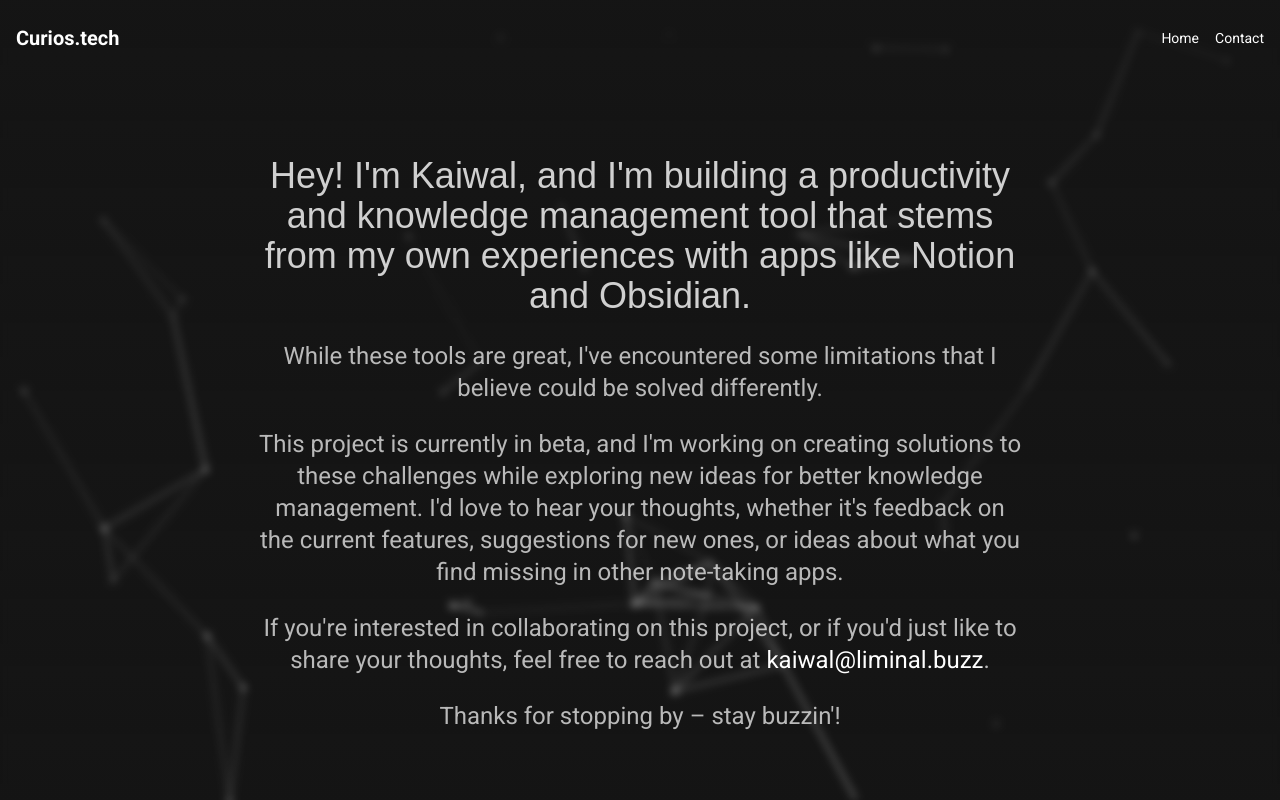
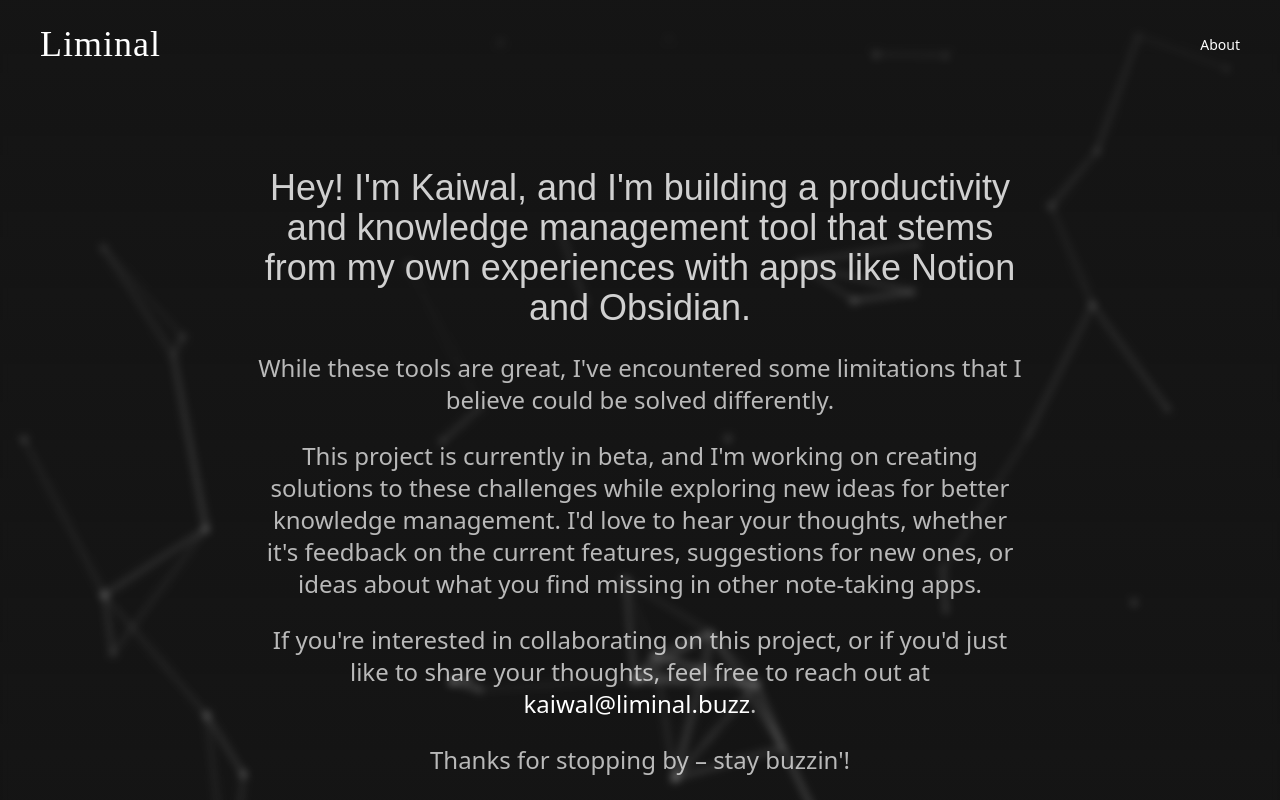
Before and after one commit to KaiwalPanchal/liminalfinal, a Next.js app: page /about in a window 1280 px wide. Shown: the top 800 px of the page. Built offline with nearby package versions, Linux system fonts and the light colour scheme.

Commit message:
Update page.tsx

```diff
--- a/src/app/about/page.tsx
+++ b/src/app/about/page.tsx
@@ -1,43 +1,30 @@
-import { useEffect, useRef } from "react";
+/* eslint-disable @typescript-eslint/no-explicit-any */
+"use client";
+import { useRef, useEffect } from "react";
 import { motion } from "framer-motion";
-import Link from "next/link";
-import { Roboto } from "next/font/google";
 
-const roboto = Roboto({
-  weight: ["400", "700"],
-  subsets: ["latin"],
-  display: "swap",
-});
-
-export default function About() {
+export default function Component() {
   return (
-    <div
-      className={`min-h-screen flex flex-col relative overflow-hidden dark ${roboto.className}`}
-    >
+    <div className="min-h-screen flex flex-col relative overflow-hidden font-handwritten dark">
       <BackgroundAnimation />
 
       <div className="absolute inset-0 bg-gradient-to-b from-[#151515]/80 to-[#151515]/20 backdrop-blur-sm z-10"></div>
 
-      <header className="container mx-auto px-4 py-6 flex justify-between items-center relative z-20">
+      <header className="container mx-auto px-10 py-6 flex justify-between items-center relative z-20">
         <div className="flex items-center space-x-2">
-          <Link
-            href="/"
-            className="text-xl font-bold text-white hover:underline"
+          <h1
+            id="liminal-title"
+            className="text-4xl font-normal text-white title tracking-[1px]"
           >
-            Curios.tech
-          </Link>
+            Liminal
+          </h1>
         </div>
         <nav>
           <ul className="flex space-x-4">
             <li>
-              <Link href="/" className="text-sm hover:underline text-white">
-                Home
-              </Link>
-            </li>
-            <li>
-              <Link href="#" className="text-sm hover:underline text-white">
-                Contact
-              </Link>
+              <a href="/about" className="text-sm hover:underline text-white">
+                About
+              </a>
             </li>
           </ul>
         </nav>
@@ -86,6 +73,14 @@ export default function About() {
           </motion.div>
         </div>
       </main>
+
+      <footer className="py-8 relative z-20">
+        <div className="container mx-auto px-4">
+          <div className="flex justify-center items-center">
+            <span className="text-sm text-white/80"> </span>
+          </div>
+        </div>
+      </footer>
     </div>
   );
 }
@@ -94,10 +89,9 @@ function BackgroundAnimation() {
   const canvasRef = useRef<HTMLCanvasElement | null>(null);
 
   useEffect(() => {
-    const canvas = canvasRef.current! as HTMLCanvasElement;
-    const ctx = canvas?.getContext("2d"); // Optional chaining to simplify null check
+    const canvas: any = canvasRef.current as HTMLCanvasElement | null;
+    const ctx = canvas?.getContext("2d");
 
-    // Early return if canvas or ctx is null
     if (!canvas || !ctx) return;
 
     canvas.width = window.innerWidth;
@@ -106,8 +100,8 @@ function BackgroundAnimation() {
     const particles: Particle[] = [];
     const particleCount = 50;
     const connectionDistance = 150;
-    const linkLifespan = 800; // Increased by 4x (was 200)
-    const linkChance = 0.005; // Reduced by 4x (was 0.02)
+    const linkLifespan = 800;
+    const linkChance = 0.005;
 
     class Particle {
       x: number;
@@ -122,15 +116,14 @@ function BackgroundAnimation() {
         this.y = Math.random() * canvas.height;
         this.size = Math.random() * 2 + 1;
         this.links = [];
-        this.speedX = (Math.random() - 0.5) * 0.1; // Very slow movement
-        this.speedY = (Math.random() - 0.5) * 0.1; // Very slow movement
+        this.speedX = (Math.random() - 0.5) * 0.1;
+        this.speedY = (Math.random() - 0.5) * 0.1;
       }
 
       update() {
         this.x += this.speedX;
         this.y += this.speedY;
 
-        // Wrap around the canvas
         if (this.x < 0) this.x = canvas.width;
         if (this.x > canvas.width) this.x = 0;
         if (this.y < 0) this.y = canvas.height;
@@ -200,7 +193,7 @@ function BackgroundAnimation() {
       createLinks();
 
       for (const particle of particles) {
-        particle.update(); // Update particle position
+        particle.update();
         particle.draw();
         particle.links = particle.links.filter((link) => {
           link.update();
```
